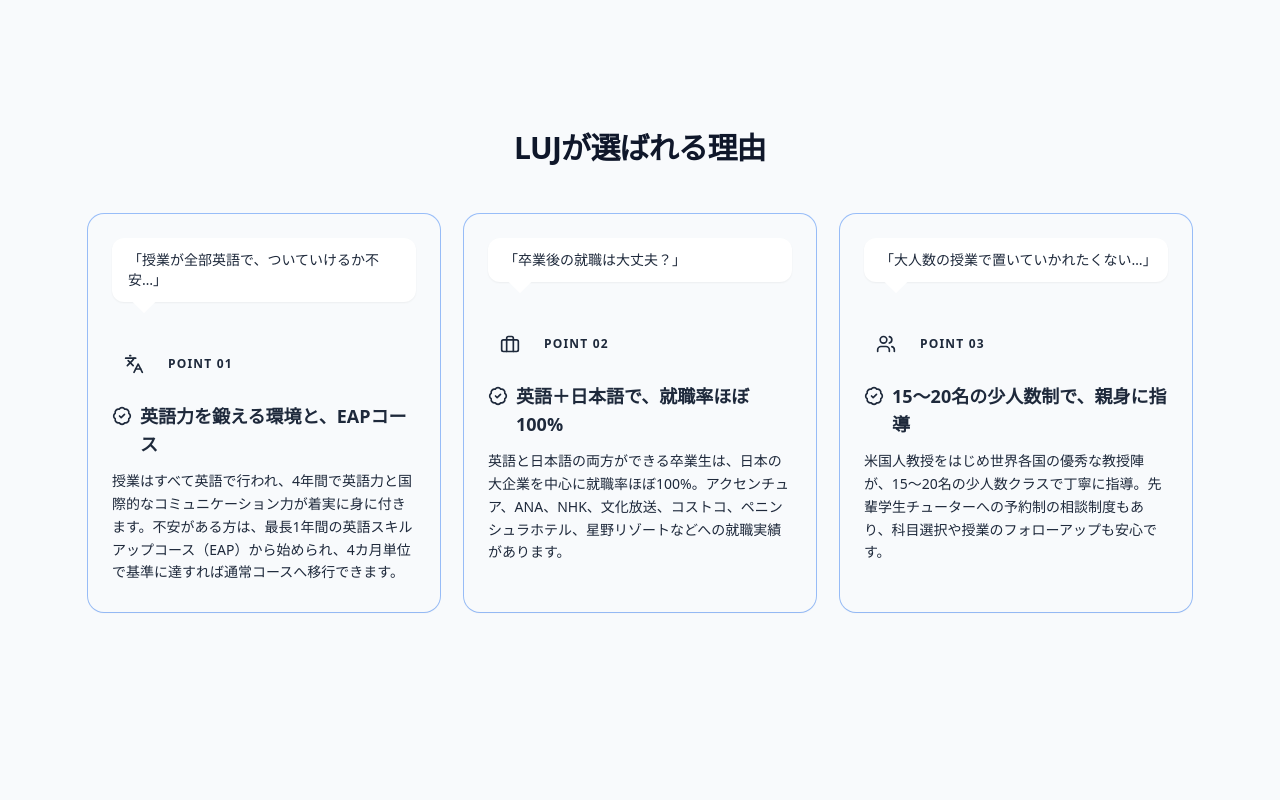
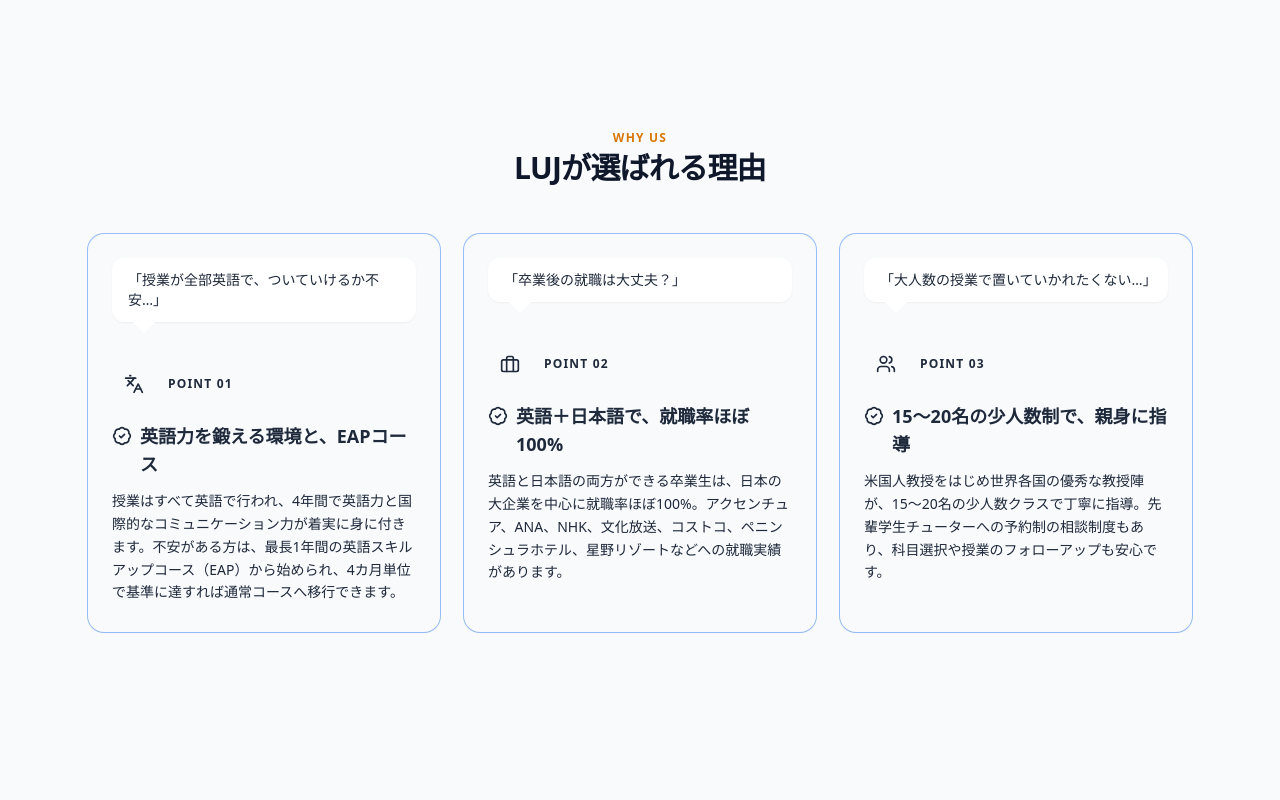
Before and after one commit to jinyaninomiya-design/luj-lp, a Next.js app: page / in a window 1280 px wide. Shown: the part 840-1640 px from the top of the page. Built offline with nearby package versions, Linux system fonts and the light colour scheme.

Commit message:
Update section-heading.tsx

```diff
--- a/components/lp/section-heading.tsx
+++ b/components/lp/section-heading.tsx
@@ -1,14 +1,20 @@
 import React from 'react'
 
 interface SectionHeadingProps {
-  title: string
-  subtitle?: string
+  title: React.ReactNode
+  subtitle?: React.ReactNode
+  eyebrow?: string
   centered?: boolean
 }
 
-export function SectionHeading({ title, subtitle, centered = true }: SectionHeadingProps) {
+export function SectionHeading({ title, subtitle, eyebrow, centered = true }: SectionHeadingProps) {
   return (
     <div className={`mb-10 ${centered ? 'text-center' : ''}`}>
+      {eyebrow && (
+        <span className="text-xs font-semibold tracking-widest text-amber-600 uppercase block mb-1">
+          {eyebrow}
+        </span>
+      )}
       <h2 className="text-2xl md:text-3xl font-bold text-slate-900 tracking-tight">{title}</h2>
       {subtitle && <p className="mt-2 text-slate-600 text-sm md:text-base">{subtitle}</p>}
     </div>
```
